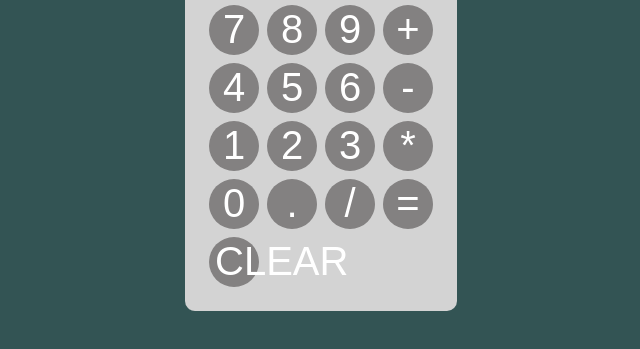
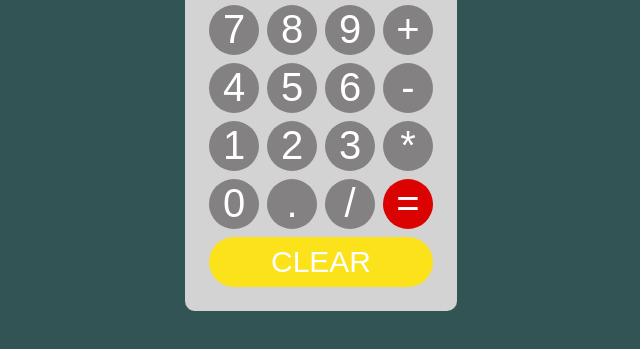
Before and after one commit to joki9448/calculator-js, a plain HTML site: page index.html in a window 1280 px wide. Shown: the part 299-648 px from the top of the page, without its empty margins (319-959 px from the left). Drawn offline with Linux system fonts and the light colour scheme.

Commit message:
started javascript

```diff
--- a/app.js
+++ b/app.js
@@ -0,0 +1,2 @@
+const buttons = document.querySelectorAll('button');
+const screenDisplay = document.querySelector('.screen');
--- a/style.css
+++ b/style.css
@@ -43,3 +43,21 @@ button:hover {
 button:active {
     background-color: rgb(232, 232, 232);
 }
+
+#equals {
+    background-color: rgb( 219, 2, 2);
+
+}
+#equals:hover {
+    background-color: rgb(198, 1, 1);
+}
+
+#clear {
+    width: 100%;
+    border: none;
+    background-color: rgb(252, 226, 27);
+    font-size: 30px;
+}
+#clear:hover {
+    background-color: rgb(252, 201, 17);
+}
```
